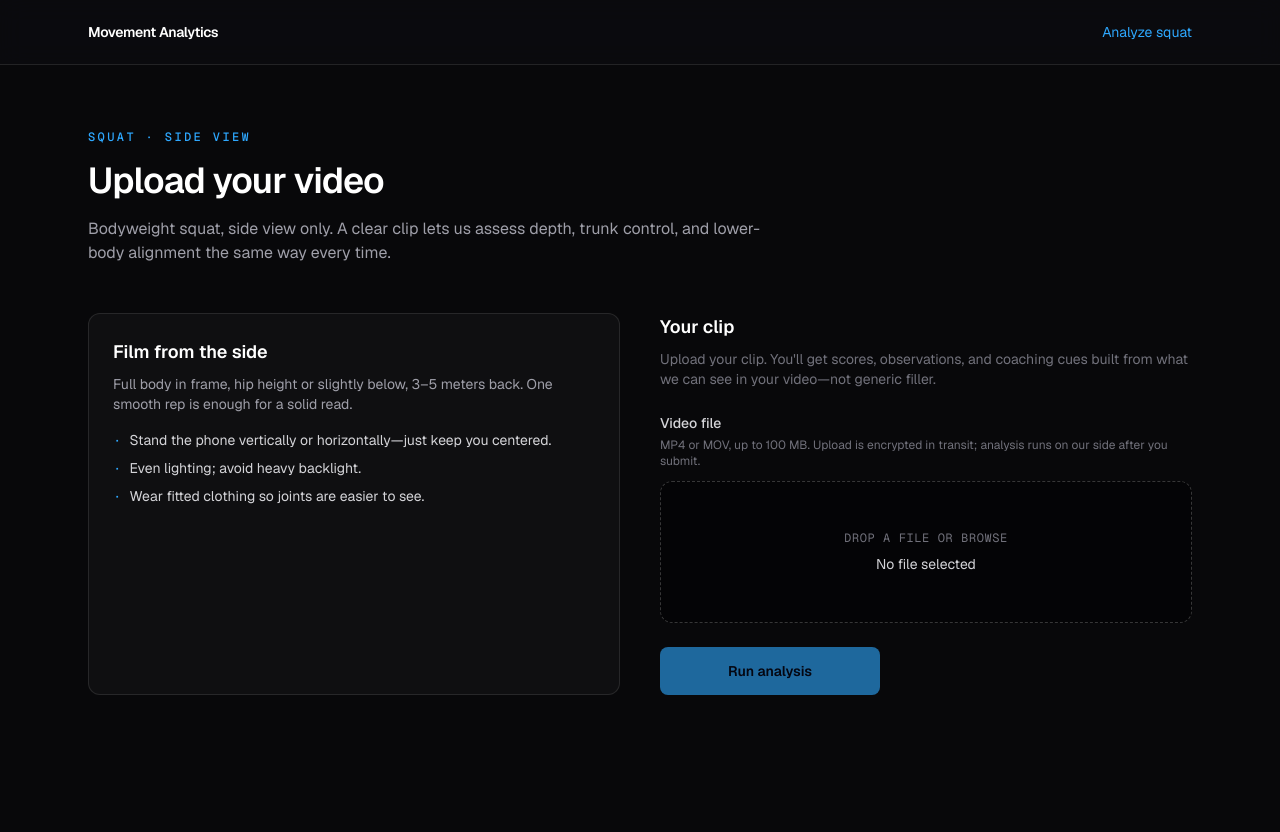
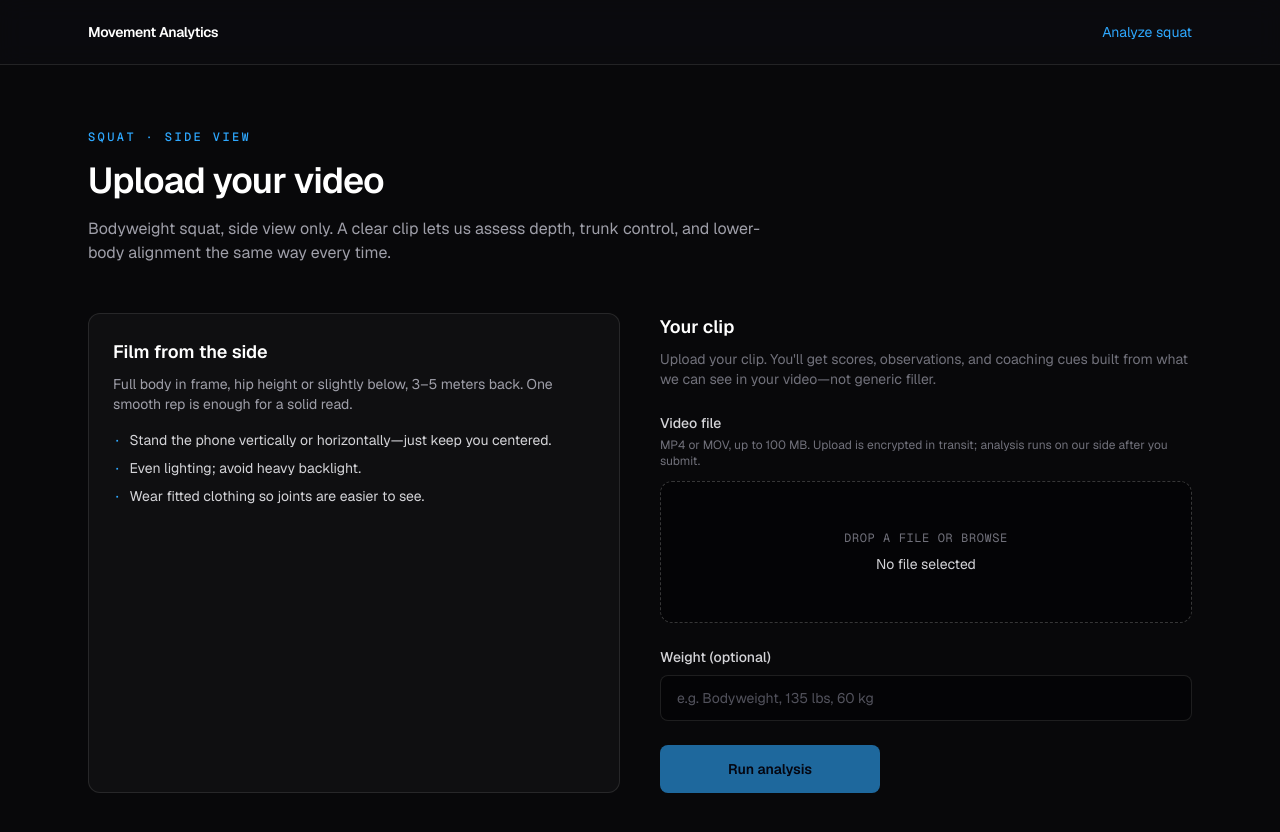
Before and after one commit to davidmsanborn-bit/movement-analytics, a Next.js app: page /analyze/squat in a window 1280 px wide. Shown: the top 832 px of the page. Before the commit the page ends 800 px from the top, so only its background shows below. Built offline with nearby package versions, Linux system fonts and the light colour scheme.

Commit message:
feat: weight/load entry field on upload page

```diff
--- a/app/api/analyze/route.ts
+++ b/app/api/analyze/route.ts
@@ -16,13 +16,21 @@ export async function POST(request: Request) {
     return NextResponse.json({ error: "Invalid JSON body" }, { status: 400 });
   }
 
-  const parsed = body as { analysisId?: unknown };
+  const parsed = body as { analysisId?: unknown; weight?: unknown };
   const analysisId =
     typeof parsed.analysisId === "string" ? parsed.analysisId : "";
 
   if (!isValidAnalysisId(analysisId)) {
     return NextResponse.json({ error: "Invalid analysisId" }, { status: 400 });
   }
+
+  const weightRaw = parsed.weight;
+  const weight =
+    weightRaw === null || weightRaw === undefined
+      ? null
+      : typeof weightRaw === "string" && weightRaw.trim()
+        ? weightRaw.trim()
+        : null;
 
   const supabaseUrl = process.env.NEXT_PUBLIC_SUPABASE_URL;
   const serviceRoleKey = process.env.SUPABASE_SERVICE_ROLE_KEY;
@@ -47,7 +55,7 @@ export async function POST(request: Request) {
 
     setProgress(analysisId, "Sending to AI for analysis...");
 
-    const result = await analyzeSquatVideo(storagePath, analysisId);
+    const result = await analyzeSquatVideo(storagePath, analysisId, weight);
 
     console.log("[analyze] analyzeSquatVideo done", {
       analysisId,
--- a/app/results/[id]/page.tsx
+++ b/app/results/[id]/page.tsx
@@ -76,6 +76,7 @@ export default async function ResultsPage({ params, searchParams }: Props) {
           movementLabel={result.movementLabel}
           cameraAngle={result.cameraAngle}
           loadType={result.loadType}
+          weight={result.weight}
           angleRecommendation={result.angleRecommendation}
           additionalAngleBenefit={result.additionalAngleBenefit}
           analyzedAt={result.analyzedAt}
--- a/components/analyze/ProcessingPageClient.tsx
+++ b/components/analyze/ProcessingPageClient.tsx
@@ -1,7 +1,10 @@
 "use client";
 
 import { createClient } from "@supabase/supabase-js";
-import { consumePendingUpload } from "@/lib/analysis/pendingUpload";
+import {
+  consumePendingUpload,
+  consumePendingWeight,
+} from "@/lib/analysis/pendingUpload";
 import { isValidAnalysisId } from "@/lib/analysis/analysisId";
 import { useRouter } from "next/navigation";
 import { useEffect, useRef, useState } from "react";
@@ -68,6 +71,7 @@ export function ProcessingPageClient({ id, previousId }: Props) {
       console.log("[processing] startUpload begin", { analysisId: id });
 
       const file = consumePendingUpload(id);
+      const weight = consumePendingWeight(id);
       console.log("[processing] consumePendingUpload result", {
         analysisId: id,
         found: Boolean(file),
@@ -113,7 +117,10 @@ export function ProcessingPageClient({ id, previousId }: Props) {
         const res = await fetch("/api/analyze", {
           method: "POST",
           headers: { "Content-Type": "application/json" },
-          body: JSON.stringify({ analysisId: id }),
+          body: JSON.stringify({
+            analysisId: id,
+            weight: weight ?? null,
+          }),
         });
         const data = (await res.json()) as { analysisId?: string; error?: string };
         console.log("[processing] POST /api/analyze response", {
--- a/components/analyze/SquatUploadForm.tsx
+++ b/components/analyze/SquatUploadForm.tsx
@@ -1,6 +1,6 @@
 "use client";
 
-import { setPendingUpload } from "@/lib/analysis/pendingUpload";
+import { setPendingUpload, setPendingWeight } from "@/lib/analysis/pendingUpload";
 import { useRouter } from "next/navigation";
 import { useCallback, useId, useState } from "react";
 
@@ -11,8 +11,10 @@ type SquatUploadFormProps = {
 export function SquatUploadForm({ previousId }: SquatUploadFormProps) {
   const router = useRouter();
   const inputId = useId();
+  const weightInputId = useId();
   const [fileName, setFileName] = useState<string | null>(null);
   const [file, setFile] = useState<File | null>(null);
+  const [weight, setWeight] = useState("");
   const [busy, setBusy] = useState(false);
   const [error, setError] = useState<string | null>(null);
 
@@ -30,12 +32,14 @@ export function SquatUploadForm({ previousId }: SquatUploadFormProps) {
       setError(null);
       const analysisId = crypto.randomUUID();
       setPendingUpload(analysisId, file);
+      const weightTrimmed = weight.trim();
+      setPendingWeight(analysisId, weightTrimmed ? weightTrimmed : null);
       const qs = previousId
         ? `?previousId=${encodeURIComponent(previousId)}`
         : "";
       router.push(`/analyze/squat/processing/${analysisId}${qs}`);
     },
-    [file, previousId, router],
+    [file, weight, previousId, router],
   );
 
   return (
@@ -73,6 +77,24 @@ export function SquatUploadForm({ previousId }: SquatUploadFormProps) {
           </label>
         </div>
       </div>
+      <div>
+        <label
+          htmlFor={weightInputId}
+          className="block text-sm font-medium text-zinc-300"
+        >
+          Weight (optional)
+        </label>
+        <input
+          id={weightInputId}
+          name="weight"
+          type="text"
+          autoComplete="off"
+          placeholder="e.g. Bodyweight, 135 lbs, 60 kg"
+          value={weight}
+          onChange={(e) => setWeight(e.target.value)}
+          className="mt-2 w-full rounded-lg border border-white/10 bg-black/40 px-4 py-3 text-sm text-zinc-100 placeholder:text-zinc-600 outline-none transition focus:border-[var(--accent)]/40 focus:ring-1 focus:ring-[var(--accent)]/30"
+        />
+      </div>
       {error ? (
         <p
           className="rounded-lg border border-red-500/30 bg-red-500/10 px-4 py-3 text-sm text-red-200/90"
--- a/components/results/ResultsHeader.tsx
+++ b/components/results/ResultsHeader.tsx
@@ -5,6 +5,7 @@ type Props = Pick<
   | "movementLabel"
   | "cameraAngle"
   | "loadType"
+  | "weight"
   | "angleRecommendation"
   | "additionalAngleBenefit"
   | "analyzedAt"
@@ -35,6 +36,7 @@ export function ResultsHeader({
   movementLabel,
   cameraAngle,
   loadType,
+  weight,
   angleRecommendation,
   additionalAngleBenefit,
   analyzedAt,
@@ -50,7 +52,9 @@ export function ResultsHeader({
           {movementLabel}
         </h1>
         <p className="mt-2 text-sm text-zinc-400">
-          {cameraAngle} · {formatLoadLabel(loadType)} · {formatTime(analyzedAt)}
+          {cameraAngle} · {formatLoadLabel(loadType)}
+          {weight?.trim() ? ` · Weight: ${weight.trim()}` : ""} ·{" "}
+          {formatTime(analyzedAt)}
         </p>
         {angleRecommendation ? (
           <p className="mt-3 max-w-xl text-sm leading-relaxed text-amber-200/90">
--- a/lib/analysis/analysisStore.ts
+++ b/lib/analysis/analysisStore.ts
@@ -35,6 +35,12 @@ function normalizeStoredAnalysis(raw: unknown): SquatAnalysisResult {
         ? null
         : typeof angleBenefit === "string" && angleBenefit.trim()
           ? angleBenefit.trim()
+          : null,
+    weight:
+      r.weight === null || r.weight === undefined
+        ? null
+        : typeof r.weight === "string" && r.weight.trim()
+          ? r.weight.trim()
           : null,
   };
 }
--- a/lib/analysis/pendingUpload.ts
+++ b/lib/analysis/pendingUpload.ts
@@ -1,7 +1,15 @@
 const pendingUploads = new Map<string, File>();
+const pendingWeights = new Map<string, string | null>();
 
 export function setPendingUpload(analysisId: string, file: File): void {
   pendingUploads.set(analysisId, file);
+}
+
+export function setPendingWeight(
+  analysisId: string,
+  weight: string | null,
+): void {
+  pendingWeights.set(analysisId, weight);
 }
 
 export function consumePendingUpload(analysisId: string): File | null {
@@ -11,3 +19,10 @@ export function consumePendingUpload(analysisId: string): File | null {
   }
   return file;
 }
+
+export function consumePendingWeight(analysisId: string): string | null {
+  if (!pendingWeights.has(analysisId)) return null;
+  const w = pendingWeights.get(analysisId)!;
+  pendingWeights.delete(analysisId);
+  return w;
+}
--- a/lib/analysis/types.ts
+++ b/lib/analysis/types.ts
@@ -30,6 +30,8 @@ export interface SquatAnalysisResult {
   angleRecommendation: string | null;
   /** Brief note on what another angle would clarify (depth, knees, hips, etc.) */
   additionalAngleBenefit: string | null;
+  /** Athlete-reported load / weight (free text), if provided at upload */
+  weight: string | null;
   overallScore: number;
   confidence: ConfidenceLevel;
   confidenceNote: string;
```
Also changed, not shown: lib/analysis/analyzeWithAI.ts (+13 -2 lines).
